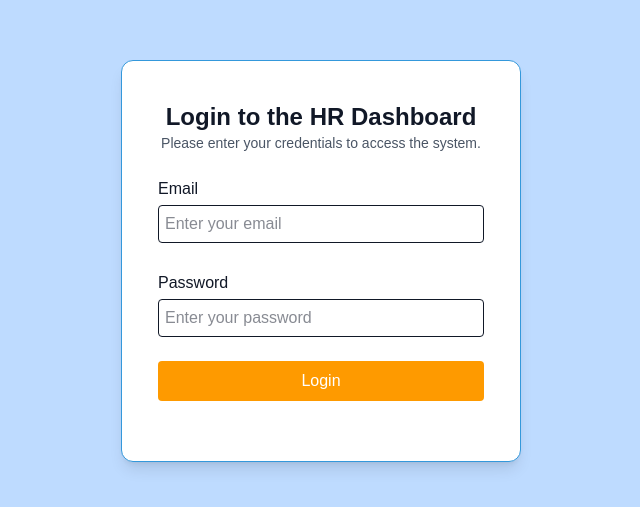
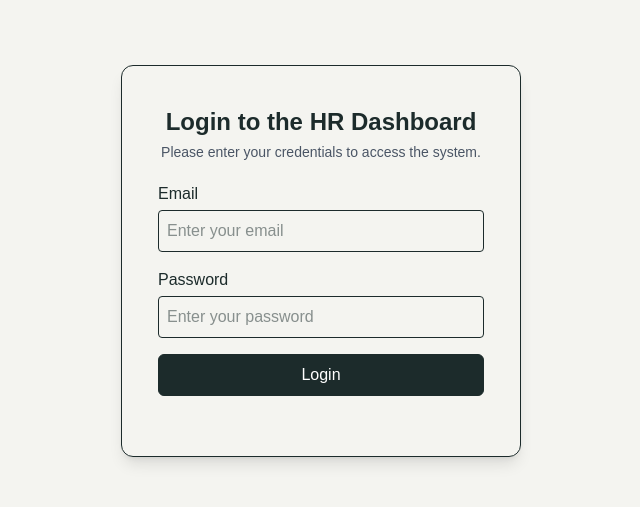
Before and after one commit to SiddiquiSaab04/Hr-Dashboard-Frontend, a Next.js app: page /pages/auth in a window 1280 px wide. Shown: the part 139-646 px from the top of the page, without its empty margins (319-959 px from the left). Built offline with nearby package versions, Linux system fonts and the light colour scheme.

Commit message:
use react hook form

```diff
--- a/app/components/form/Form.tsx
+++ b/app/components/form/Form.tsx
@@ -1,119 +1,117 @@
 "use client";
 
-import { useState } from "react";
+import { useForm, Controller } from "react-hook-form";
 import type { Field, FormProps } from "@/app/types/Form";
 import CreatableSelect from "react-select/creatable";
 import Button from "../button/Button";
+
 export default function Form({
-  fields,
+  formStyleClass = "",
   onsubmit,
   submitLabel = "",
-  fieldStyleClass = "",
-  formStyleClass = "",
+  submitBtnStyleClass = "",
+  fields,
+  fieldStyleClass
 }: FormProps) {
-  const [formData, setFormData] = useState({});
-  const handleChange = (name: string, value: any) => {
-    setFormData((prev) => ({ ...prev, [name]: value }));
-  };
-  const handleSubmit = (e: React.FormEvent) => {
-    e.preventDefault();
-    onsubmit(formData);
+  const { control, handleSubmit } = useForm();
+  const onSubmit = (data: any) => {
+    onsubmit(data);
   };
   return (
     <>
-      <form onSubmit={handleSubmit} className={formStyleClass}>
+      <form onSubmit={handleSubmit(onSubmit)} className={formStyleClass}>
         {fields.map((field: Field) => (
           <div key={field.name} className={fieldStyleClass}>
             <label htmlFor={field.name}>{field.label || field.name}</label>
-            {field.type === "select" ? (
-              <select
+            <Controller
+              name={field.name}
+              control={control}
+              rules={{ required: field.required }}
+              render={({ field: ControllerField }) => {
+                switch (field.type) {
+                  case "select":
+                    return (
+                      <CreatableSelect
                         id={field.name}
-                name={field.name}
-                required={field.required}
-                onChange={(e) => handleChange(field.name, e.target.value)}
-                className={fieldStyleClass}
-              ></select>
-            ) : field.type === "textarea" ? (
+                        {...ControllerField}
+                        isClearable
+                        isSearchable
+                        options={field.options}
+                      />
+                    );
+                  case "textarea":
+                    return (
                       <textarea
                         id={field.name}
                         placeholder={field.placeholder}
-                required={field.required}
-                onChange={(e) => handleChange(field.name, e.target.value)}
-                className={fieldStyleClass}
+                        className="w-full p-2 border rounded focus:outline-primary"
+                        {...ControllerField}
                       />
-            ) : field.type === "checkbox" ? (
+                    );
+                  case "checkbox":
+                    return (
                       <input
                         type="checkbox"
                         id={field.name}
-                className={fieldStyleClass}
-                onChange={(e) =>
-                  handleChange(field.name, e.target.checked.toString())
-                }
+                        className="w-full p-2 border rounded focus:outline-primary"
+                        {...ControllerField}
                       />
-            ) : field.type === "radio" ? (
+                    );
+                  case "radio":
+                    return (
                       <input
                         type="radio"
                         id={field.name}
-                className={fieldStyleClass}
-                onChange={(e) =>
-                  handleChange(field.name, e.target.checked.toString())
-                }
+                        className="w-full p-2 border rounded focus:outline-primary"
+                        {...ControllerField}
                       />
-            ) : field.type === "number" ? (
+                    );
+                  case "number":
+                    return (
                       <input
-                id={field.name}
                         type="number"
                         placeholder={field.placeholder}
-                required={field.required}
-                className={fieldStyleClass}
-                onChange={(e) => handleChange(field.name, e.target.value)}
+                        {...ControllerField}
                       />
-            ) : field.type === "email" ? (
+                    );
+                  case "text":
+                  case "creatable-select":
+                  case "email":
+                    return (
                       <input
                         id={field.name}
                         type="email"
                         placeholder={field.placeholder}
-                required={field.required}
-                className={`${fieldStyleClass} w-full p-1.5 border rounded focus:outline-amber-500`}
-                onChange={(e) => handleChange(field.name, e.target.value)}
+                        className="w-full p-2 border rounded focus:outline-primary"
+                        {...ControllerField}
                       />
-            ) : field.type === "password" ? (
+                    );
+                  case "password":
+                    return (
                       <input
                         id={field.name}
                         type="password"
                         placeholder={field.placeholder}
-                required={field.required}
-                className={`${fieldStyleClass} w-full p-1.5 border rounded focus:outline-amber-500`}
-                onChange={(e) => handleChange(field.name, e.target.value)}
+                        className="w-full p-2 border rounded focus:outline-primary"
+                        {...ControllerField}
                       />
-            ) : field.type === "creatable-select" ? (
-              <CreatableSelect
-                id={field.name}
-                name={field.name}
-                isClearable
-                isSearchable
-                options={field.options}
-                className={`${fieldStyleClass} w-full p-2 border rounded focus:outline-amber-500`}
-                onChange={(option) =>
-                  handleChange(field.name, option ? option.value : "")
-                }
-              />
-            ) : (
+                    );
+                  default:
+                    return (
                       <input
                         id={field.name}
                         type={field.type}
                         placeholder={field.placeholder}
-                required={field.required}
-                className={`${fieldStyleClass} w-full p-2 border rounded focus:outline-amber-500`}
-                onChange={(e) => handleChange(field.name, e.target.value)}
+                        className="w-full p-2 border rounded focus:outline-primary"
+                        {...ControllerField}
                       />
-            )}
+                    );
+                }
+              }}
+            />
           </div>
         ))}
-        <Button
-          label={submitLabel}
-          styleClass="px-4 py-2 bg-amber-500 text-white rounded hover:bg-amber-600 transition-colors"
-        />
+        <Button  label={submitLabel} styleClass={submitBtnStyleClass} />
       </form>
     </>
   );
--- a/app/components/form/LoginForm.tsx
+++ b/app/components/form/LoginForm.tsx
@@ -24,12 +24,13 @@ export default function LoginForm(){
         <div>
             <Form
             formStyleClass="flex flex-col gap-y-4 max-w-[600px] w-full"
-            fieldStyleClass="flex flex-col justify-center items-start my-1 "
+            fieldStyleClass="flex flex-col justify-start items-start gap-y-1"
             fields={fields}
             onsubmit={(data) => {
                 console.log("Form submitted with data:", data);
             }}
             submitLabel="Login"
+            submitBtnStyleClass="border border-primary p-2 rounded-md bg-primary text-white hover:bg-primary/90 transition cursor-pointer"
         />
         </div>
     )
--- a/app/globals.css
+++ b/app/globals.css
@@ -1,24 +1,21 @@
 @import "tailwindcss";
 
-:root {
-  --color-primary: #3498db;
+@theme {
+  --color-primary: #1C2B2B;
   --color-primary-600: #2978c6;
   --color-muted: #6b7280;
-  --bg: #ffffff;
-  --surface: #f9fafb;
-  --text: #111827;
-  --radius: 8px;
-  --space-1: 0.25rem;
-  --space-2: 0.5rem;
-  --space-3: 1rem;
+  --bg: #F4F4F0;
+  --surface: #FFFFFF;
+  --text: #F4F4F0;
 }
 
 body {
   font-family: Arial, Helvetica, sans-serif;
   background-color: var(--bg);
-  color: var(--text);
 }
 
 .login-container {
   border : 1px solid var(--color-primary);
+  background-color: var(--color-surface);
+  color: var(--color-primary);
 }
--- a/app/pages/auth/page.tsx
+++ b/app/pages/auth/page.tsx
@@ -4,12 +4,12 @@ import { Heading } from "@/app/components/headings/Heading";
 import Template from "@/app/components/layout/template/Template";
 export default function loginPage() {
   return (
-    <Template styleClass="h-dvh w-full bg-blue-200 flex justify-center items-center">
-      <div className="login-container rounded-xl px-4 py-10 w-100 bg-white shadow-lg text-center">
+    <Template styleClass="h-dvh w-full flex justify-center items-center">
+      <div className="login-container rounded-xl px-4 py-10 w-100 shadow-lg">
         <Heading
           heading="Login to the HR Dashboard"
-          headingStyleClass="text-2xl font-bold"
-          descriptionStyleClass="text-gray-600 text-sm font-light"
+          headingStyleClass="text-2xl font-bold text-center"
+          descriptionStyleClass="text-gray-600 text-sm font-light text-center mt-1"
           description="Please enter your credentials to access the system."
         />
        <div className="p-5">
--- a/app/types/Form.tsx
+++ b/app/types/Form.tsx
@@ -13,4 +13,5 @@ export type FormProps = {
     submitLabel?: string;
     fieldStyleClass?: string;
     formStyleClass?: string;
+    submitBtnStyleClass?: string;
 }
--- a/package.json
+++ b/package.json
@@ -12,6 +12,7 @@
     "next": "16.1.6",
     "react": "19.2.3",
     "react-dom": "19.2.3",
+    "react-hook-form": "^7.71.2",
     "react-select": "^5.10.2"
   },
   "devDependencies": {
```
Also changed, not shown: 1 other file (tests, documents, lock files or other folders). Lines whose indentation alone changed are shown as unchanged.
